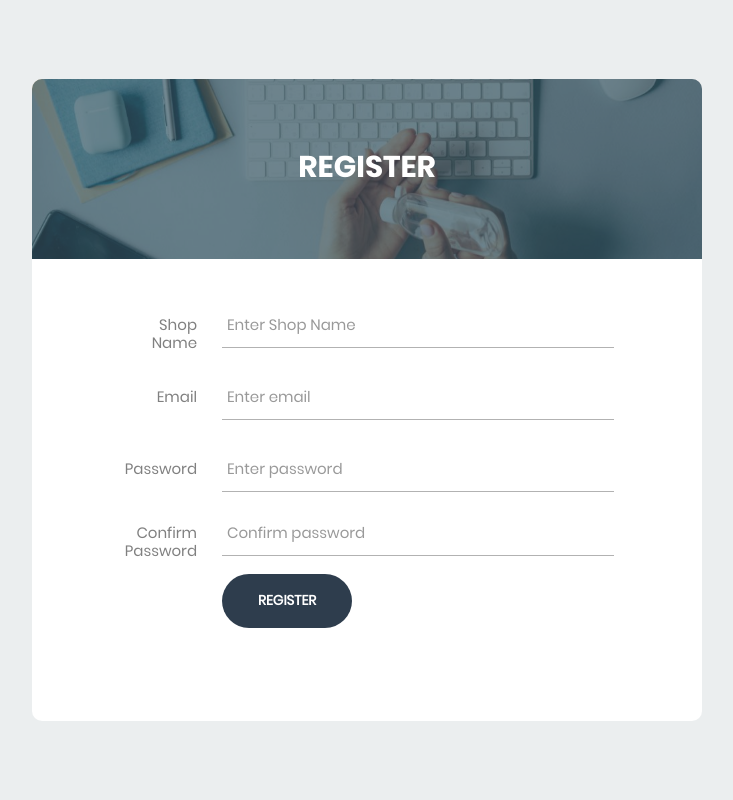
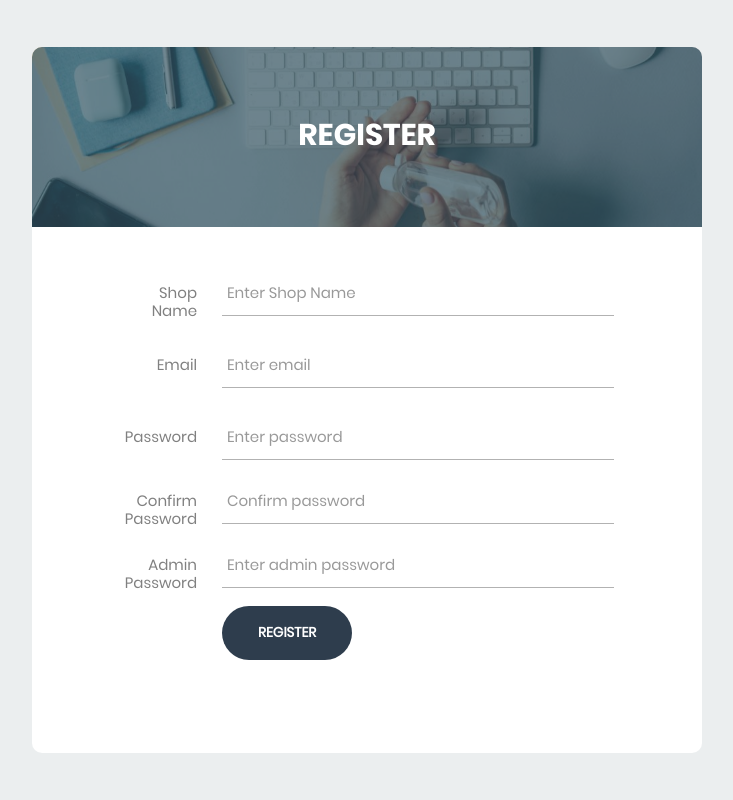
Before and after one commit to neha-rose/covidSafe, a Django app: page /register/ in a window 1280 px wide. Shown: the whole page, without its empty margins (273-1006 px from the left). Run offline with Django 3.2, Linux system fonts and the light colour scheme; some libraries are stand-ins or nearby versions.

Commit message:
Update register.html

```diff
--- a/main/templates/main/register.html
+++ b/main/templates/main/register.html
@@ -61,7 +61,11 @@
 						<input class="input100" type="password" name="pass" placeholder="Confirm password">
 						<span class="focus-input100"></span>
 					</div>
-
+					<div class="wrap-input100 validate-input m-b-18" data-validate = "Password is required">
+						<span class="label-input100">Admin Password</span>
+						<input class="input100" type="password" name="pass" placeholder="Enter admin password">
+						<span class="focus-input100"></span>
+					</div>
 
 
 					<div class="container-login100-form-btn">
```
